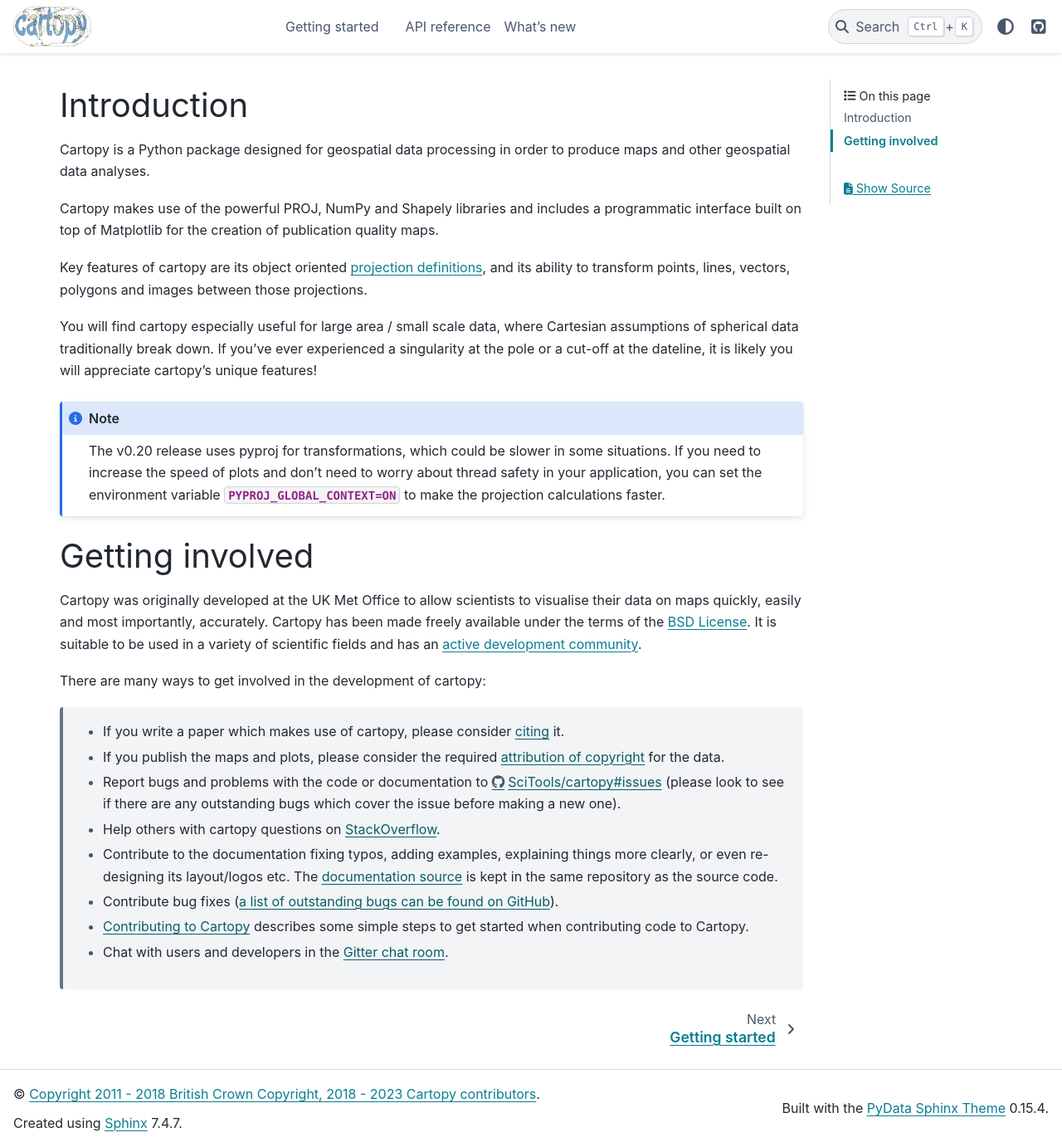
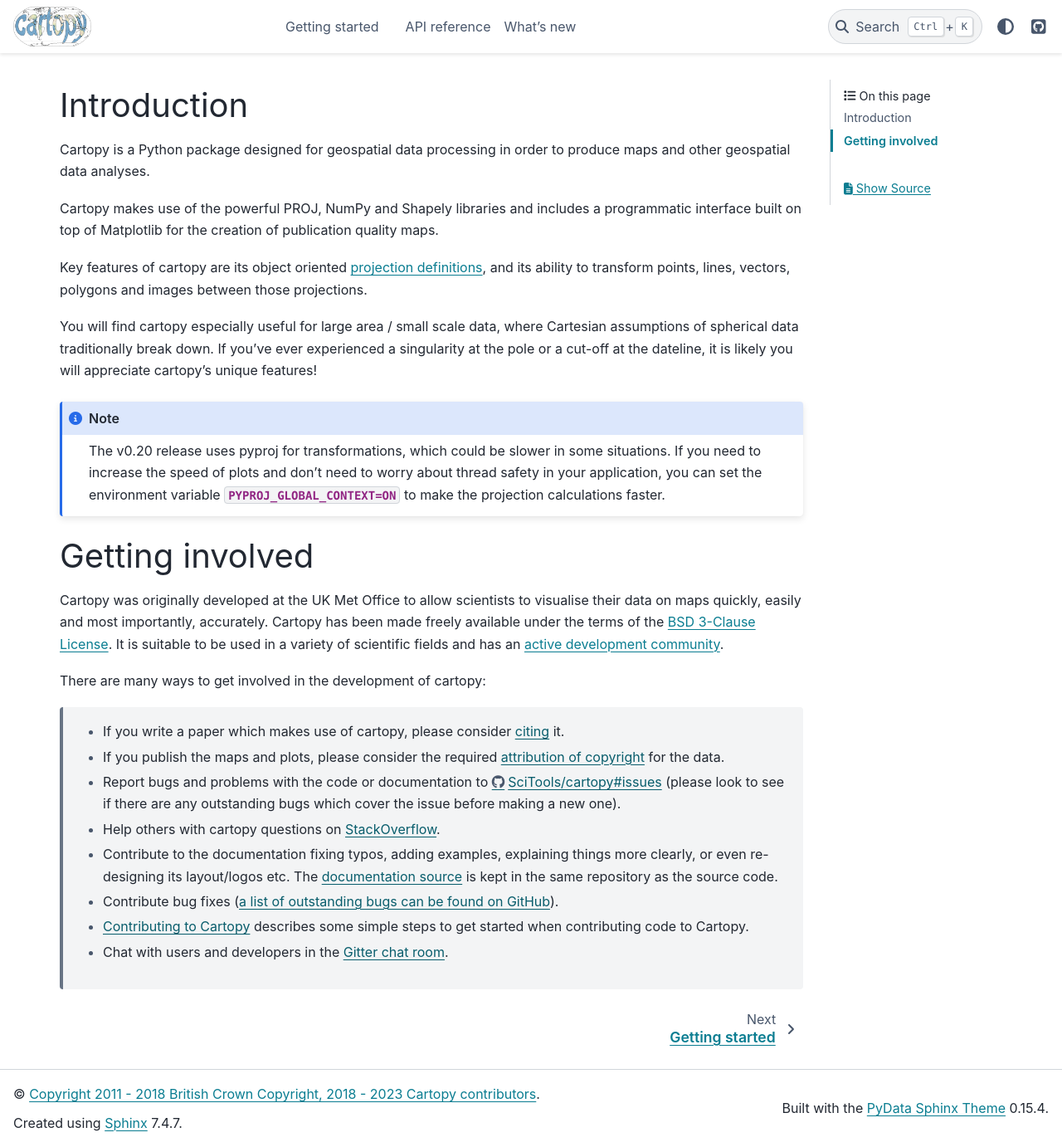
Before and after one commit to SciTools/cartopy, a Sphinx documentation site: the page built from docs/source/index.rst, in a window 1280 px wide and 1382 px high. Shown: the whole window at 83% size. Built offline with Sphinx 7.4.7 and the PyData theme 0.15.4, drawn with Linux system fonts in a browser that asks for light colours; pages that are not in the unit, such as notebooks, are missing from menus; the version number could not be read and is left out; comment, search, counter and statistics services are not loaded.

Commit message:
Apply suggestions from code review
Co-authored-by: Greg Lucas <greg.m.lucas@gmail.com>

```diff
--- a/docs/source/copyright.rst
+++ b/docs/source/copyright.rst
@@ -8,7 +8,7 @@
 ------------
 
 All Cartopy source code, unless explicitly stated, is ``Copyright Cartopy
-contributors`` and is licensed under the **BSD-3 License**.
+contributors`` and is licensed under the **BSD 3-Clause License**.
 You should find all source files with the following header:
 
 .. admonition:: Code License
--- a/docs/source/index.rst
+++ b/docs/source/index.rst
@@ -35,7 +35,7 @@
 Cartopy was originally developed at the UK Met Office to allow scientists to visualise
 their data on maps quickly, easily and most importantly, accurately.
 Cartopy has been made freely available under the terms of the
-`BSD License <https://opensource.org/license/bsd-3-clause/>`_.
+`BSD 3-Clause License <https://opensource.org/license/bsd-3-clause/>`_.
 It is suitable to be used in a variety
 of scientific fields and has an :doc:`active development community <contributors>`.
 
```
Also changed, not shown: README.md (+1 -1 lines).
